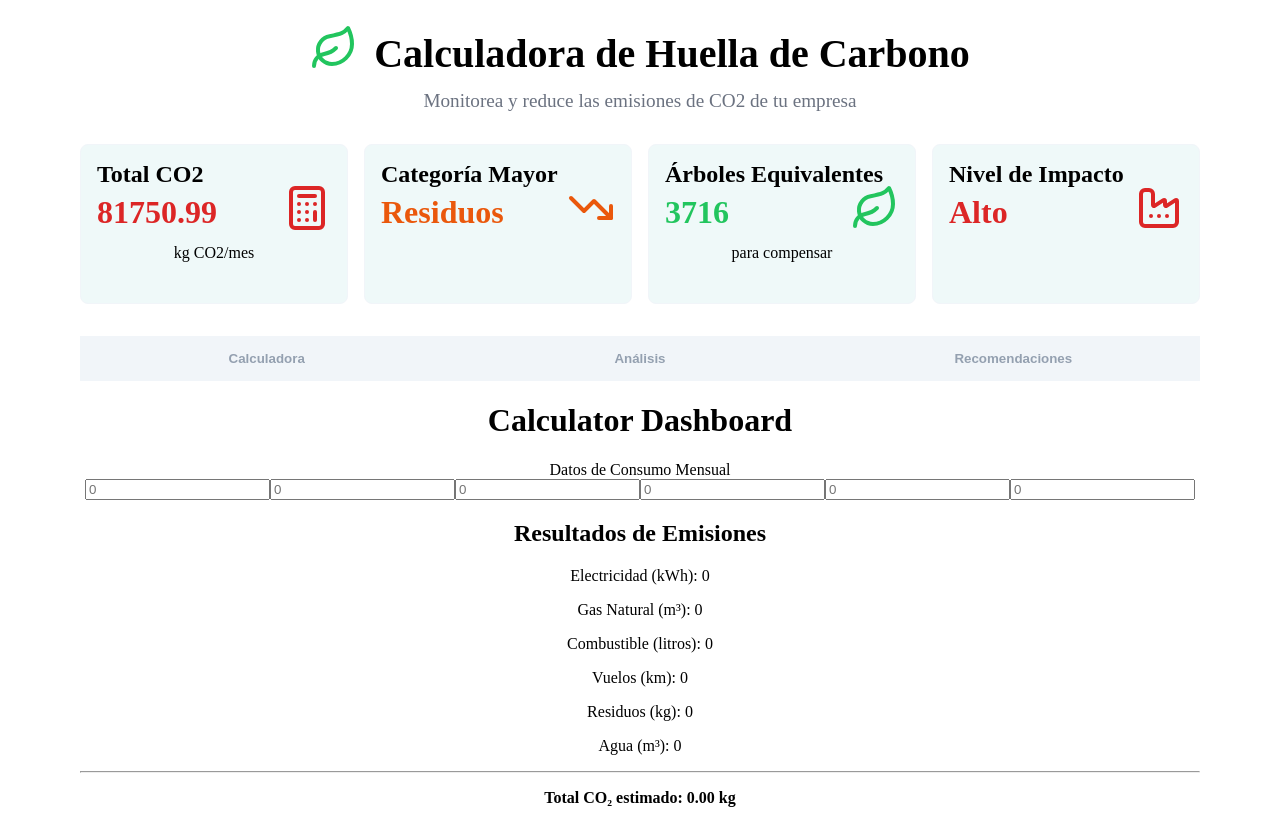
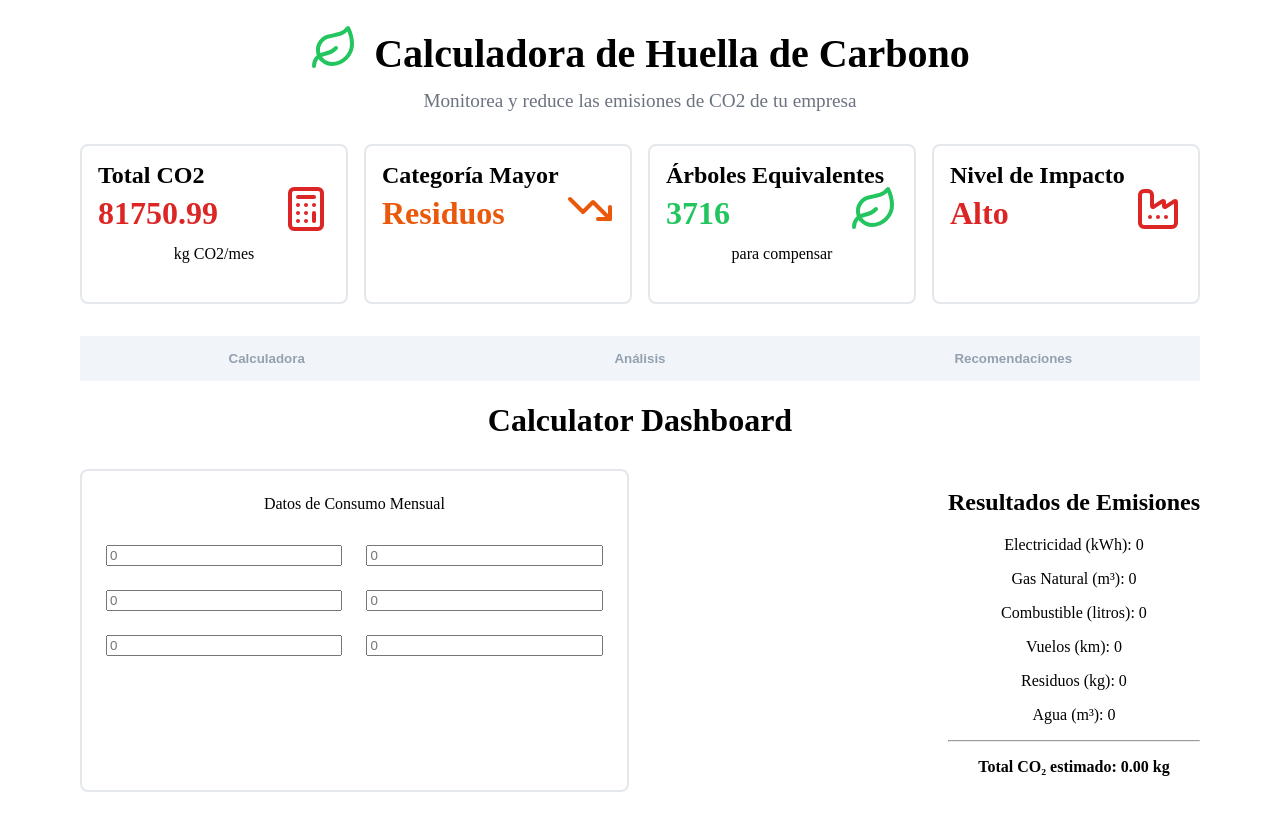
Before and after one commit to RicardoCalvoP/EcoHack-Bono, a React (Vite) app in the folder ecoValue/: page / in a window 1280 px wide. After the commit the page ends 800 px from the top, so only its background shows below. Built offline with nearby package versions, Linux system fonts and the light colour scheme.

Commit message:
feat: dashboard & and calculator css

```diff
--- a/ecoValue/src/App.css
+++ b/ecoValue/src/App.css
@@ -3,7 +3,6 @@
   display: flex;
   flex-direction: column;
   text-align: center;
-  background-color: white;
   padding: 0 5rem;
 }
 
@@ -41,8 +40,8 @@
 
 .Card-content {
   flex: 1 1 0;
-  background-color: #eff9f9;
-  border: 1px solid #f1f5f9;
+  background-color: white;
+  border: 2px solid #e4e7eb;
   height: 10rem;
   border-radius: 8px;
   padding: 1rem;
@@ -103,12 +102,10 @@
   transition: all 0.2s ease-in-out;
 }
 
-/* Que no se encojan demasiado */
 .ButtonMenu button {
   min-width: 120px;
 }
 
-/* Estilo cuando está clicado */
 .ButtonMenu button.isClicked {
   background-color: white;
   border-color: #f1f5f9;
@@ -116,4 +113,133 @@
 }
 
 
-.Dashboard-content {}
+.calculator-dashboard {
+  width: 100%;
+  box-sizing: border-box;
+}
+
+.Calculator {
+  display: flex;
+  justify-content: space-between;
+  flex-wrap: wrap;
+  width: 100%;
+  padding: 0.5rem 0;
+  box-sizing: border-box;
+}
+
+.Calculator-content {
+  height: 25rem;
+  width: 49%;
+  background-color: white;
+  border: 2px solid #e4e7eb;
+  border-radius: 8px;
+  padding: 1rem;
+  box-sizing: border-box;
+}
+
+.Calculator-title {
+  text-align: left;
+  font-size: 1.5rem;
+  font-weight: bold;
+}
+
+
+.InputMenu {
+  margin-top: 2rem;
+  display: grid;
+  grid-template-columns: repeat(2, 1fr);
+  gap: 1.5rem;
+  width: 100%;
+  box-sizing: border-box;
+}
+
+.InputMenu-content {
+  display: flex;
+  flex-direction: column;
+}
+
+.InputMenu-label {
+  align-self: flex-start;
+  font-weight: 600;
+  font-size: 0.95rem;
+  margin-bottom: 0.5rem;
+}
+
+.InputMenu-content input {
+  width: 100%;
+  max-width: 17rem;
+  padding: 0.5rem;
+  font-size: 1rem;
+  border: 1px solid #ccc;
+  border-radius: 6px;
+}
+
+.Calculator-content {
+  height: auto;
+  width: 49%;
+  background-color: white;
+  border: 2px solid #e4e7eb;
+  border-radius: 8px;
+  padding: 1.5rem;
+  box-sizing: border-box;
+}
+
+.Calculator-title {
+  text-align: left;
+  font-size: 1.5rem;
+  font-weight: bolder;
+  margin-bottom: 1rem;
+}
+
+.Calculator-results {
+  font-size: 1rem;
+  line-height: 1.6;
+}
+
+.Calculator-results p {
+  display: flex;
+  align-items: center;
+  justify-content: center;
+  font-size: 1.25rem;
+  border: 2px solid #e4e7eb;
+  height: 3rem;
+  border-radius: 8px;
+}
+
+.Calculator-results-row {
+  display: flex;
+  justify-content: space-between;
+  align-items: center;
+  background-color: #f9fafb;
+  height: 3rem;
+  margin: 0.75rem 0;
+  padding: 0 1rem;
+  border-radius: 6px;
+}
+
+.Calculator-results-subtitle {
+  display: flex;
+  align-items: center;
+  font-weight: 500;
+  color: #333;
+}
+
+.Calculator-results-subtitle svg {
+  margin-right: 0.5rem;
+}
+
+
+.Calculator-results-result {
+  font-weight: bold;
+  font-size: 1.5rem;
+  color: #111;
+  display: flex;
+  align-items: center;
+  gap: 0.3rem;
+}
+
+.units {
+  font-weight: 500;
+  font-size: 0.9rem;
+  color: #333;
+}
```
